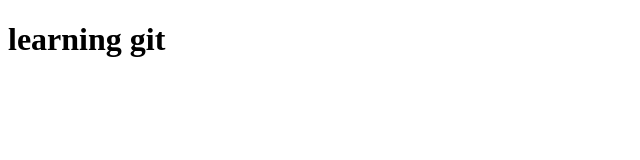
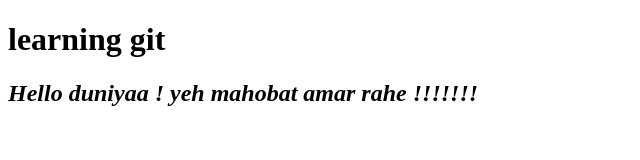
Before and after one commit to Swati7819/Learning-Git, a plain HTML site: page index.html in a window 1280 px wide. Shown: the whole page, without its empty margins (0-640 px from the left). Drawn offline with Linux system fonts and the light colour scheme.

```diff
--- a/index.html
+++ b/index.html
@@ -8,6 +8,7 @@
 </head>
 <body>
     <h1>learning git</h1>
+    <h2><i>Hello duniyaa ! yeh mahobat amar rahe !!!!!!!</i></h2>
     <script src="script.js"></script>
 </body>
 </html>
```
